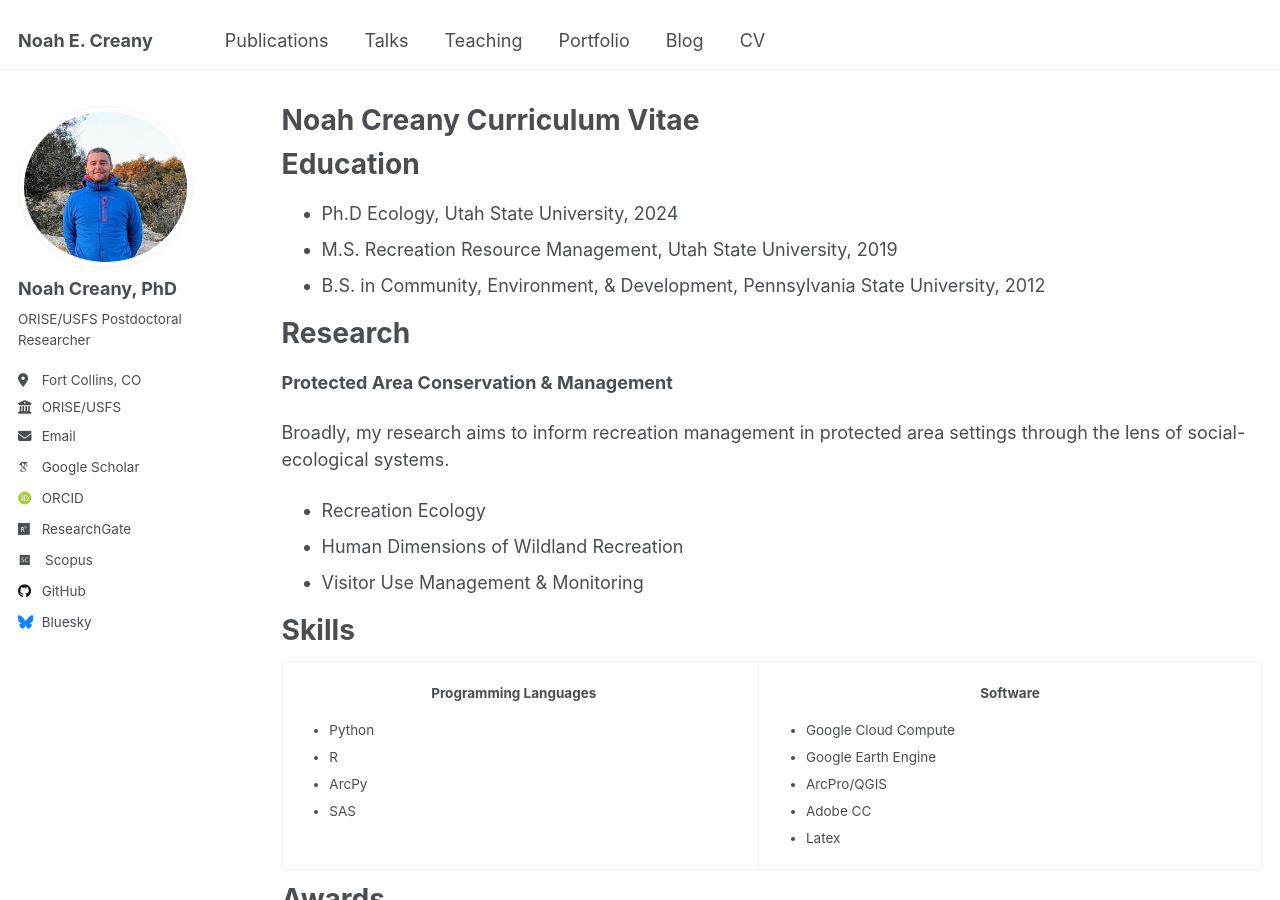
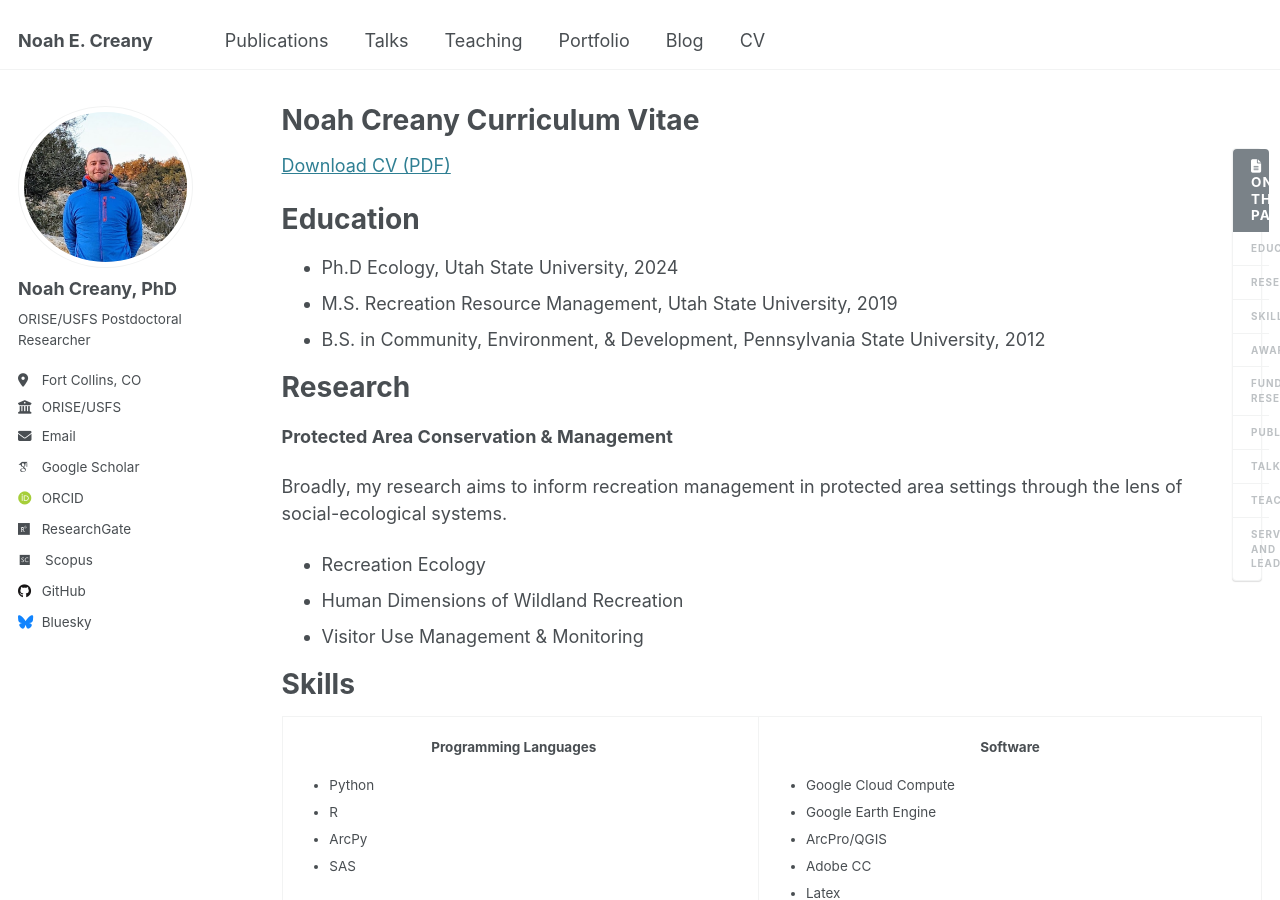
Before and after one commit to noahcreany/noahcreany.github.io, a Jekyll site: the page built from _pages/cv.md, in a window 1280 px wide and 900 px high. Built offline with Jekyll 4.4.1, drawn with Linux system fonts in a browser that asks for light colours; some web fonts are replaced.

Commit message:
Add PDF CV to Page

```diff
--- a/_pages/cv.md
+++ b/_pages/cv.md
@@ -7,7 +7,9 @@
   - /resume
 ---
 
+{% include toc %}
 
+[Download CV (PDF)](https://noahcreany.github.io/files/N_Creany_CV.pdf)
 
 Education
 ======
```
Also changed, not shown: 1 other file.
